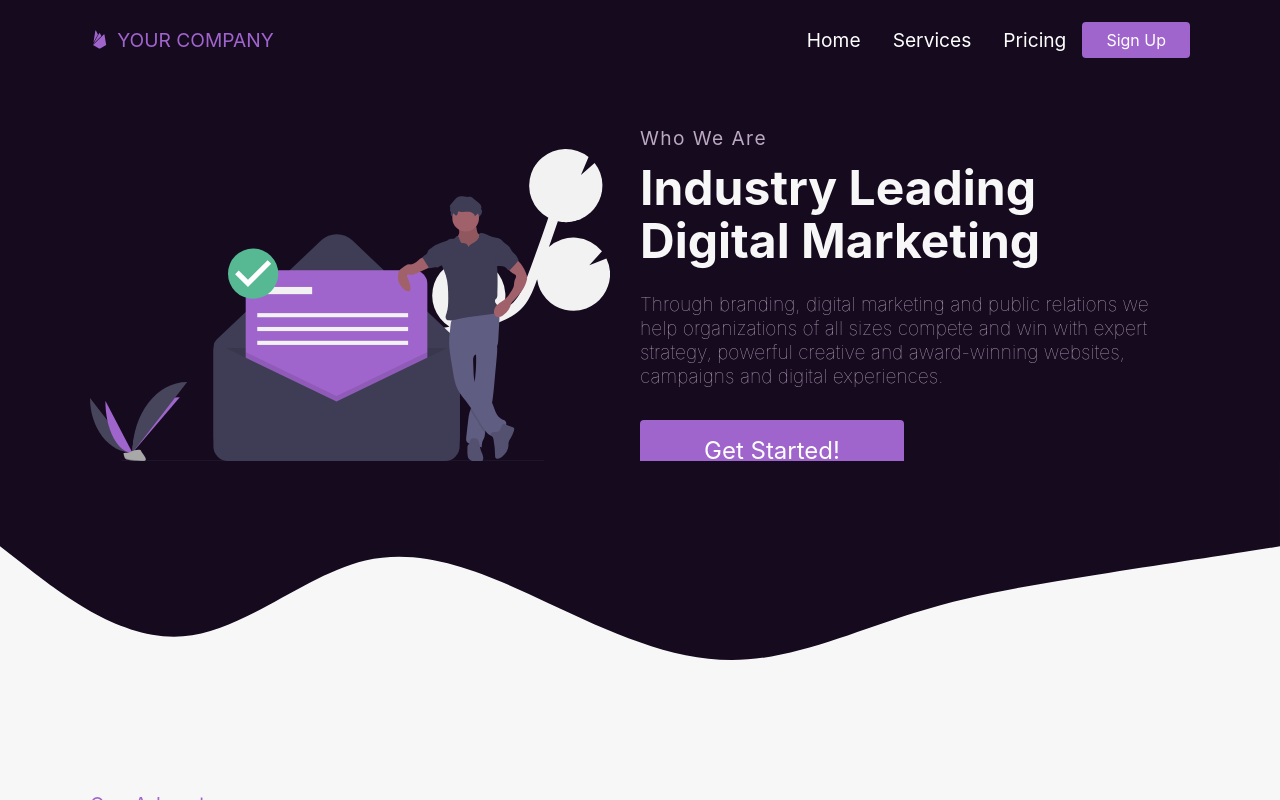
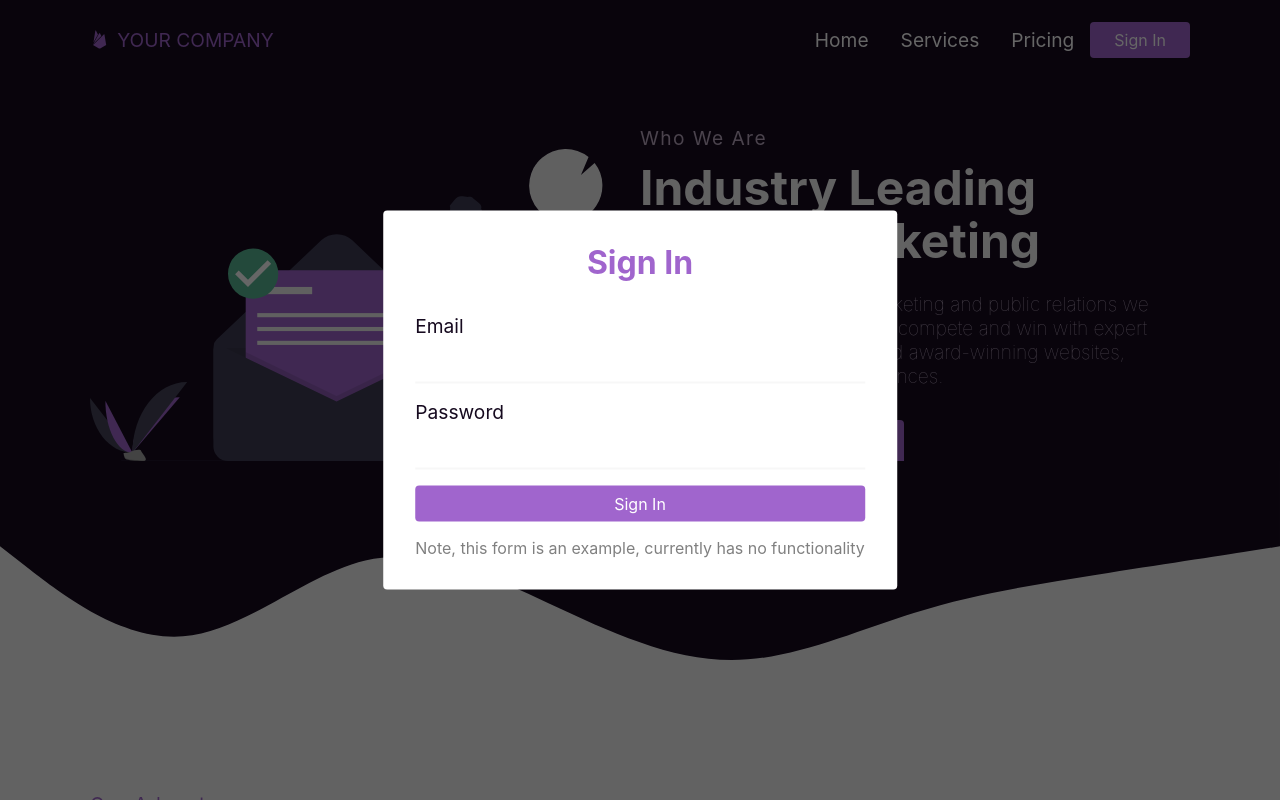
Before and after one commit to coreymunn3/marketing-site-nextjs, a Next.js app: page / in a window 1280 px wide. Shown: the top 800 px of the page. Built offline with nearby package versions, Linux system fonts and the light colour scheme.

Commit message:
Added Signin Modal with modal animate when opened.

```diff
--- /dev/null
+++ b/components/Modal/Modal.elements.js
@@ -0,0 +1,70 @@
+import styled from 'styled-components';
+
+export const Overlay = styled.div`
+  z-index: 99;
+  position: fixed;
+  top: 0;
+  left: 0;
+  height: 100vh;
+  width: 100vw;
+  background: rgba(0, 0, 0, 0.6);
+`;
+
+export const ModalContainer = styled.div`
+  z-index: 100;
+  position: fixed;
+  top: 50%;
+  left: 50%;
+  padding: 1rem;
+  display: flex;
+  justify-content: center;
+  align-items: center;
+  transform: translate(-50%, -50%);
+`;
+
+export const ModalContent = styled.div`
+  background-color: #fff;
+  border-radius: 4px;
+  padding: 2rem;
+`;
+
+export const ModalHeader = styled.h1`
+  font-size: 2rem;
+  color: ${(props) => props.theme.colors.primary};
+  margin-bottom: 2rem;
+  text-align: center;
+`;
+
+export const SignInForm = styled.form`
+  display: flex;
+  flex-direction: column;
+`;
+
+export const SignInFieldGroup = styled.div`
+  display: flex;
+  flex-direction: column;
+  width: 100%;
+  margin-bottom: 1rem;
+`;
+
+export const SignInFieldLabel = styled.label`
+  width: 100%;
+  font-size: 1.2rem;
+  margin-bottom: 0.25rem;
+  color: ${(props) => props.theme.colors.background};
+`;
+
+export const SignInField = styled.input`
+  border: none;
+  border-bottom: 2px solid ${(props) => props.theme.colors.offWhite};
+  padding: 0.5rem;
+  font-size: 1.2rem;
+  width: 100%;
+  display: block;
+  color: ${(props) => props.theme.colors.primary};
+
+  &:focus {
+    outline: none;
+    border-bottom: 2px solid ${(props) => props.theme.colors.offGray};
+  }
+`;
--- /dev/null
+++ b/components/Modal/index.js
@@ -0,0 +1,85 @@
+import {
+  Overlay,
+  ModalContainer,
+  ModalContent,
+  ModalHeader,
+  SignInForm,
+  SignInFieldGroup,
+  SignInFieldLabel,
+  SignInField,
+} from './Modal.elements';
+import { Button } from '../../styles/globals';
+import { Fragment } from 'react';
+import { motion, AnimatePresence } from 'framer-motion';
+
+const Modal = ({ isOpen, handleClose }) => {
+  const contentVariants = {
+    hidden: {
+      y: -20,
+      opacity: 0,
+    },
+    visible: {
+      y: 0,
+      opacity: 1,
+      transition: {
+        delay: 0.2,
+        diratoion: 0.2,
+      },
+    },
+  };
+  const overlayVariants = {
+    hidden: {
+      opacity: 0,
+    },
+    visible: {
+      opacity: 1,
+      transition: {
+        duration: 0.2,
+      },
+    },
+  };
+  console.log(isOpen);
+  return (
+    <AnimatePresence>
+      {isOpen && (
+        <Fragment>
+          <Overlay
+            onClick={handleClose}
+            as={motion.div}
+            variants={overlayVariants}
+            initial='hidden'
+            animate='visible'
+          />
+          <ModalContainer>
+            <ModalContent
+              as={motion.div}
+              variants={contentVariants}
+              initial='hidden'
+              animate='visible'
+            >
+              <ModalHeader>Sign In</ModalHeader>
+              <SignInForm>
+                <SignInFieldGroup>
+                  <SignInFieldLabel>Email</SignInFieldLabel>
+                  <SignInField type='email' />
+                </SignInFieldGroup>
+                <SignInFieldGroup>
+                  <SignInFieldLabel>Password</SignInFieldLabel>
+                  <SignInField type='password' />
+                </SignInFieldGroup>
+                <SignInFieldGroup>
+                  <Button primary>Sign In</Button>
+                </SignInFieldGroup>
+                <p style={{ color: 'grey', textAlign: 'center' }}>
+                  Note, this form is an example, currently has no functionality
+                </p>
+              </SignInForm>
+            </ModalContent>
+          </ModalContainer>
+        </Fragment>
+      )}
+    </AnimatePresence>
+  );
+};
+
+export default Modal;
--- a/components/Navbar/Navbar.elements.js
+++ b/components/Navbar/Navbar.elements.js
@@ -12,7 +12,7 @@ export const Nav = styled.nav`
   font-size: 1.2rem;
   position: sticky;
   top: 0;
-  z-index: 999;
+  z-index: 9;
 `;
 
 export const NavbarContainer = styled(Container)`
--- a/components/Navbar/index.js
+++ b/components/Navbar/index.js
@@ -17,7 +17,7 @@ import NextLink from 'next/link';
 import { useRouter } from 'next/router';
 import { Link } from 'react-scroll';
 
-const Navbar = () => {
+const Navbar = ({ handleOpenModal }) => {
   const router = useRouter();
 
   const [menuOpen, setMenuOpen] = useState(false);
@@ -70,9 +70,9 @@ const Navbar = () => {
               </NavLink>
             </NavItem>
             <NavItemBtn>
-              <NextLink href='/signup' passHref>
-                <Button primary>Sign Up</Button>
-              </NextLink>
+              <Button onClick={handleOpenModal} primary>
+                Sign In
+              </Button>
             </NavItemBtn>
           </NavMenu>
         </NavbarContainer>
--- a/components/index.js
+++ b/components/index.js
@@ -2,3 +2,4 @@ export { default as Navbar } from './Navbar';
 export { default as InfoSection } from './InfoSection';
 export { default as Footer } from './Footer';
 export { default as Pricing } from './Pricing';
+export { default as Modal } from './Modal';
--- a/package.json
+++ b/package.json
@@ -9,6 +9,7 @@
     "lint": "next lint"
   },
   "dependencies": {
+    "framer-motion": "^4.1.17",
     "next": "11.0.0",
     "react": "17.0.2",
     "react-dom": "17.0.2",
--- a/pages/index.js
+++ b/pages/index.js
@@ -1,4 +1,5 @@
 import Head from 'next/head';
+import { Fragment, useState } from 'react';
 import {
   homePageSection1,
   homePageSection2,
@@ -7,7 +8,7 @@ import {
   pricingData,
 } from '../data';
 
-import { Navbar, InfoSection, Footer, Pricing } from '../components';
+import { Navbar, InfoSection, Footer, Pricing, Modal } from '../components';
 
 const HomePage = (props) => {
   const {
@@ -17,15 +18,27 @@ const HomePage = (props) => {
     footerData,
     pricingData,
   } = props;
+
+  const [isOpen, setIsOpen] = useState(true);
+
+  const handleCloseModal = () => {
+    setIsOpen(false);
+  };
+
+  const handleOpenModal = () => {
+    setIsOpen(true);
+  };
+
   return (
-    <>
-      <Navbar />
+    <Fragment>
+      <Navbar handleOpenModal={handleOpenModal} />
       <InfoSection {...homePageSection1} name='section-home' />
       <InfoSection {...homePageSection2} />
       <InfoSection {...homePageSection3} name='section-services' />
       <Pricing data={pricingData} name='section-pricing' />
       <Footer data={footerData} />
-    </>
+      <Modal isOpen={isOpen} handleClose={handleCloseModal} />
+    </Fragment>
   );
 };
 
```
Also changed, not shown: 1 other file (tests, documents, lock files or other folders).
